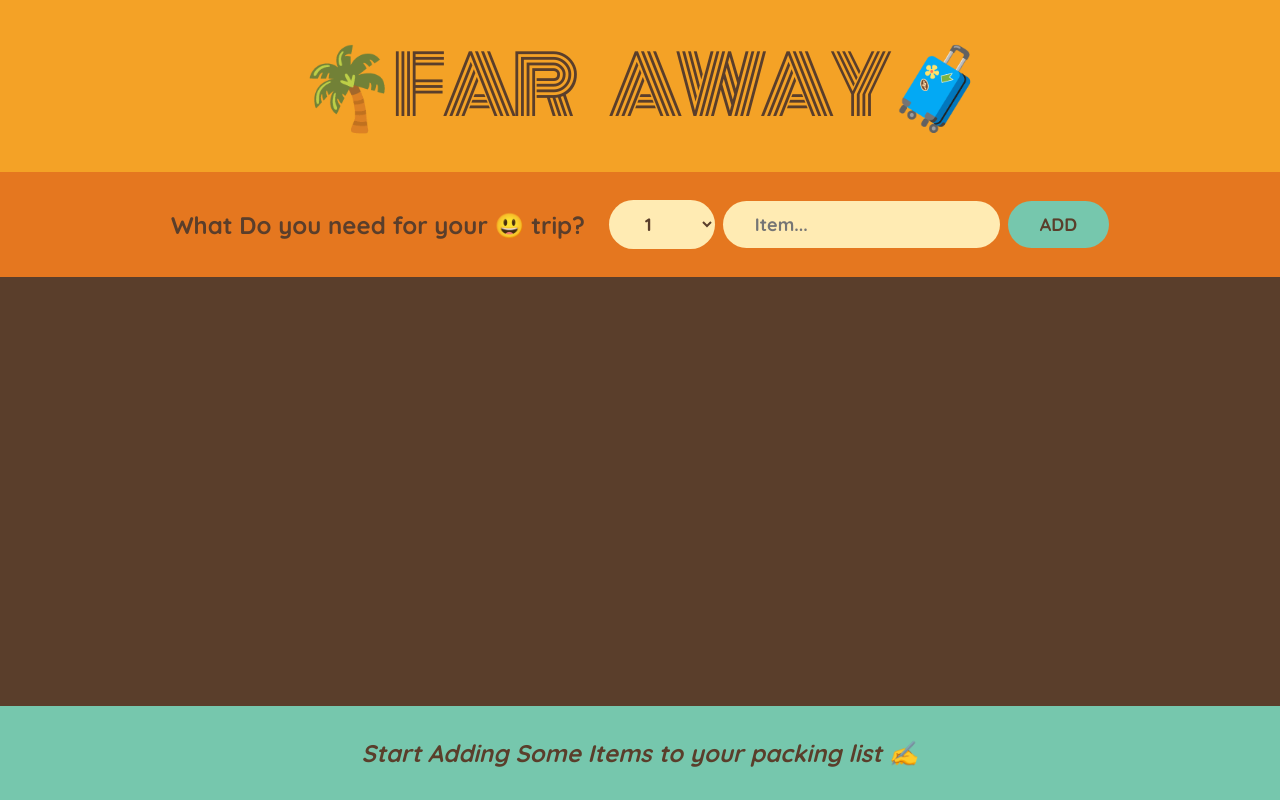
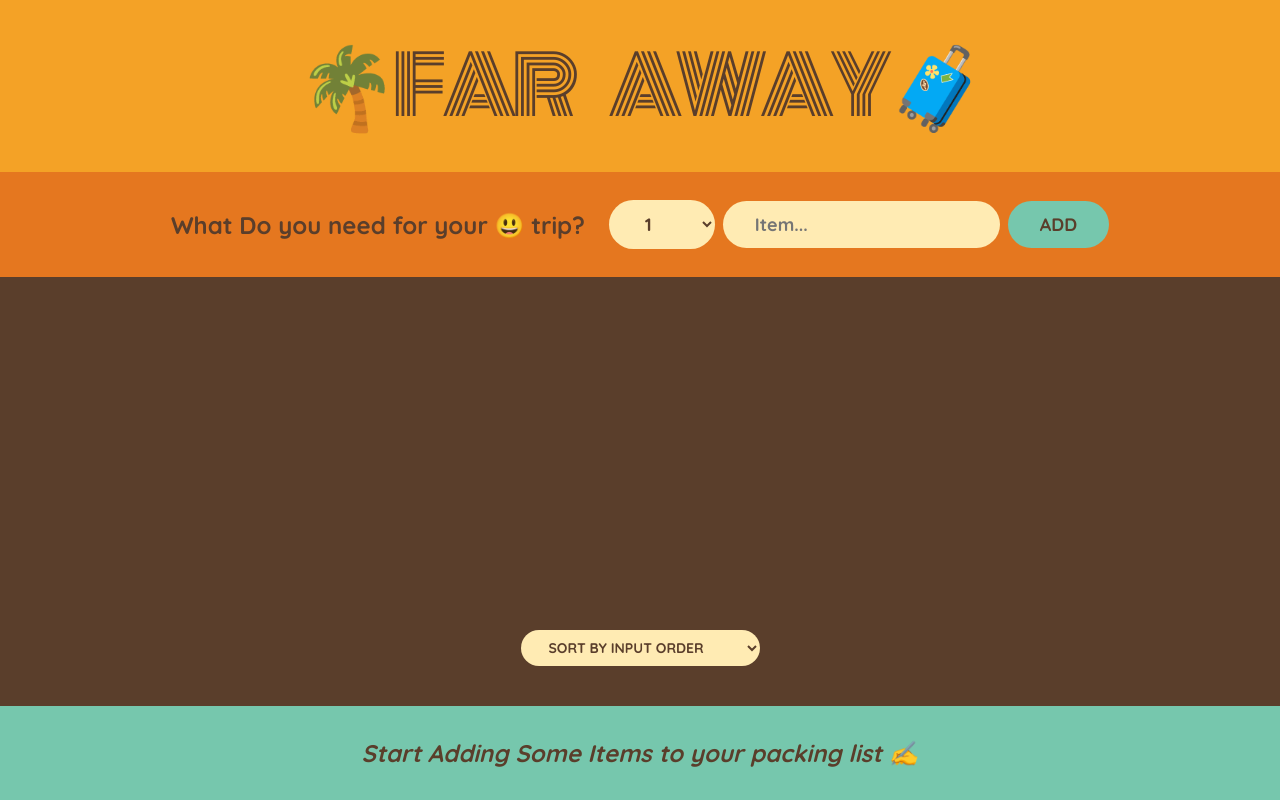
Before and after one commit to shehbaz2506/FarAway-Travel-List, a React (Create React App) app: page / in a window 1280 px wide. Built offline with nearby package versions, Linux system fonts and the light colour scheme.

Commit message:
sorted Items using Sort()

```diff
--- a/src/App.js
+++ b/src/App.js
@@ -79,13 +79,33 @@ function Form({onAddItems}) {
 }
 
 function PackingList({items,onDeleteItem,onToggleItems}) {
+
+  const[sortby, setSortBy] = useState('input')
+
+  let sortedItems;
+
+  if(sortby ==="input") sortedItems = items;
+
+  if(sortby === "description") sortedItems =items.slice().sort((a,b)=> a.description.localeCompare(b.description));
+
+  if(sortby === "packed") sortedItems = items.slice().sort((a,b)=> Number(a.packed)- Number(b.packed));
+
   return (
     <div className="list">
       <ul>
-        {items.map((item) => (
+        {sortedItems.map((item) => (
           <Item item={item} key={item.id} onDeleteItem={onDeleteItem} onToggleItems={onToggleItems}  />
         ))}
       </ul>
+
+        <div className="actions">
+          <select value={sortby} onChange={e=>setSortBy(e.target.value)}>
+            <option value='input'>Sort by Input Order</option>
+            <option value='description'>Sort by Description</option>
+            <option value='packed'>Sort by Packed Status</option>
+          </select>
+        </div>
+
     </div>
   );
 }
```
